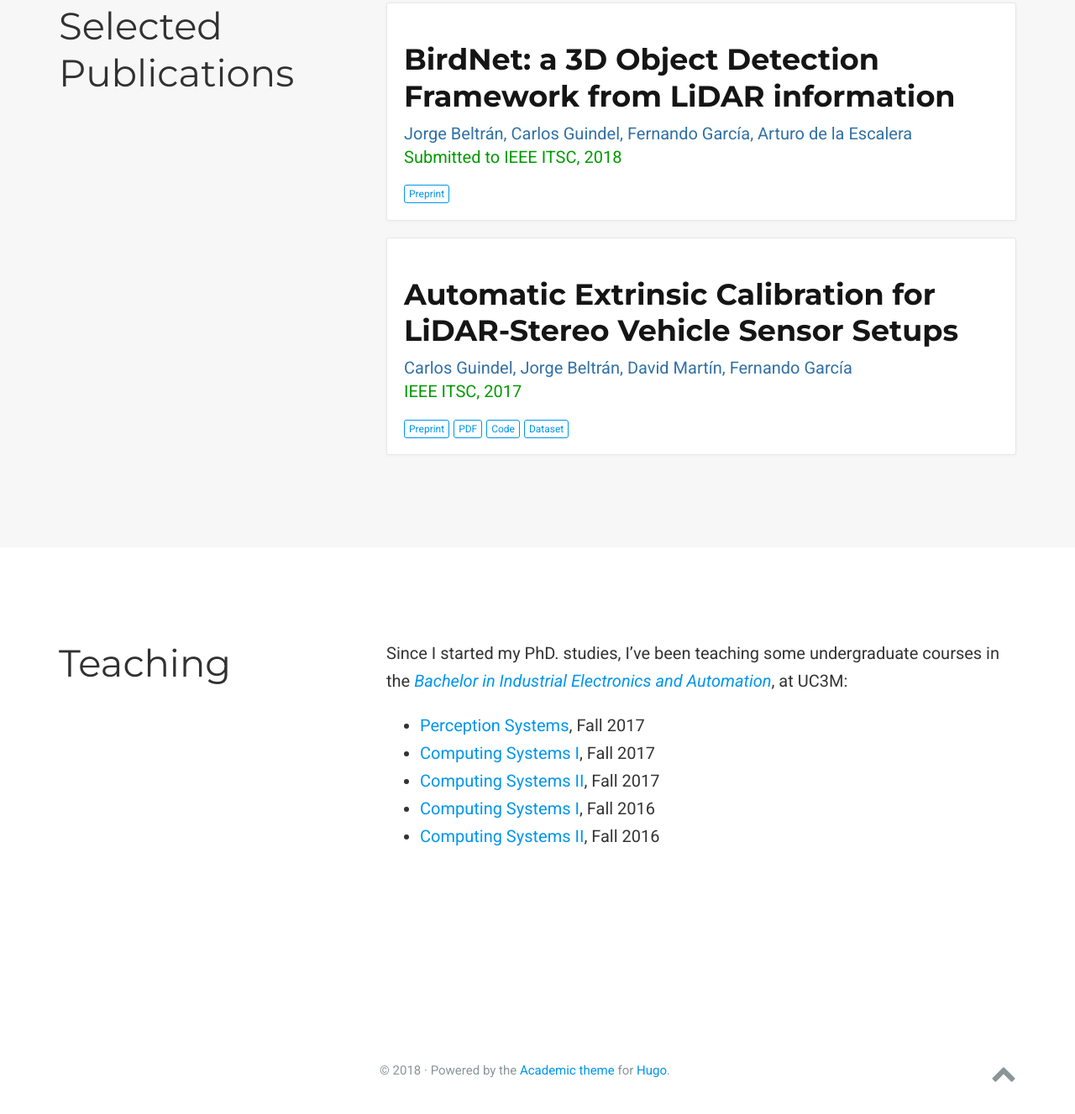
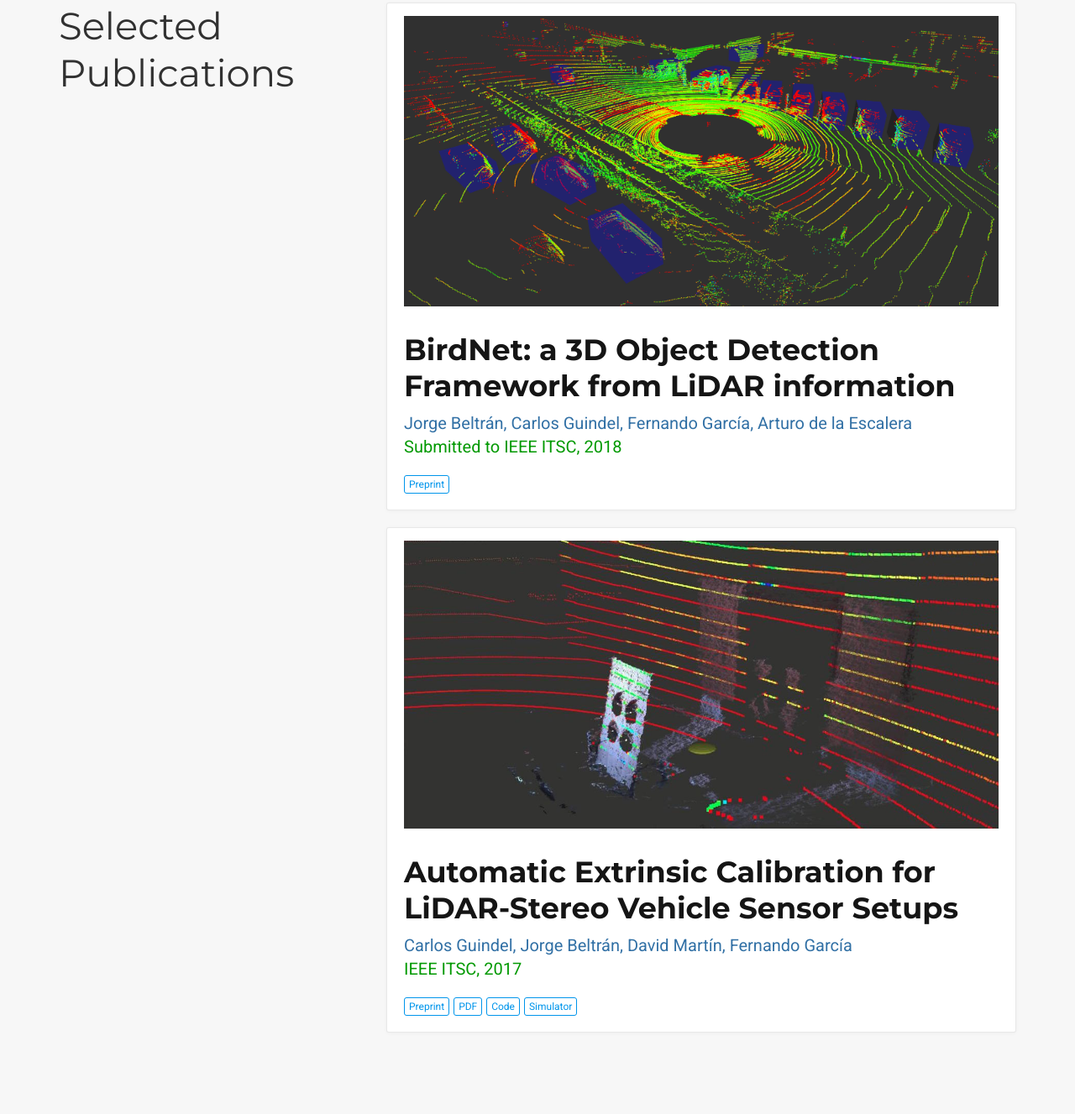
Before and after one commit to beltransen/beltransen.github.io, a plain HTML site: page index.html in a window 1280 px wide. Shown: the part 968-2295 px from the top of the page at 84% size. Drawn offline with nearby package versions, Linux system fonts and the light colour scheme; some icons are missing.

Commit message:
Publication and profile photo updates

```diff
--- a/home/index.xml
+++ b/home/index.xml
@@ -18,7 +18,7 @@
       <pubDate>Sun, 20 May 2018 00:00:00 +0200</pubDate>
 
       <guid>https://beltransen.github.io/home/about/</guid>
-      <description>Biography I&amp;rsquo;m currently doing my PhD at UC3M, in Madrid. My thesis is about 3D object detection for autonomous vehicles, fusing LiDAR and visual information with deep learning techniques. Although my background is in Computer Science, once I finished my Bachelor I decided to do a Master in Robotics. This move led me to my actual place in life, the Intelligent Systems Lab, where I&amp;rsquo;ve been working (and learning!) since then.</description>
+      <description>Biography I&amp;rsquo;m currently doing my PhD at UC3M, in Madrid. My thesis is about 3D object detection for autonomous vehicles, fusing LiDAR and visual information with deep learning techniques. Although my background is in Computer Science, once I finished my Bachelor I decided to do a Master in Robotics. This move led me to my current place in life, the Intelligent Systems Lab, where I&amp;rsquo;ve been working (and learning!) since then.</description>
     </item>
 
     <item>
--- a/index.html
+++ b/index.html
@@ -269,7 +269,7 @@
 
 <h1 id="biography">Biography</h1>
 
-<p>I&rsquo;m currently doing my PhD at UC3M, in Madrid. My thesis is about 3D object detection for autonomous vehicles, fusing LiDAR and visual information with deep learning techniques. Although my background is in Computer Science, once I finished my Bachelor I decided to do a Master in Robotics. This move led me to my actual place in life, the Intelligent Systems Lab, where I&rsquo;ve been working (and learning!) since then.</p>
+<p>I&rsquo;m currently doing my PhD at UC3M, in Madrid. My thesis is about 3D object detection for autonomous vehicles, fusing LiDAR and visual information with deep learning techniques. Although my background is in Computer Science, once I finished my Bachelor I decided to do a Master in Robotics. This move led me to my current place in life, the Intelligent Systems Lab, where I&rsquo;ve been working (and learning!) since then.</p>
 
 
     <div class="row">
@@ -359,6 +359,17 @@
 
 
 
+
+  <div>
+    <a href="https://beltransen.github.io/publication/birdnet/">
+
+
+        <img src="/img/birdnet_header.png" class="article-banner" itemprop="image">
+
+    </a>
+  </div>
+
+
   <h3 class="article-title" itemprop="name">
     <a href="https://beltransen.github.io/publication/birdnet/" itemprop="url">BirdNet: a 3D Object Detection Framework from LiDAR information</a>
   </h3>
@@ -418,6 +429,17 @@
 
 
 
+
+  <div>
+    <a href="https://beltransen.github.io/publication/velo2stereo/">
+
+
+        <img src="/img/itsc17_thumbnail.jpg" class="article-banner" itemprop="image">
+
+    </a>
+  </div>
+
+
   <h3 class="article-title" itemprop="name">
     <a href="https://beltransen.github.io/publication/velo2stereo/" itemprop="url">Automatic Extrinsic Calibration for LiDAR-Stereo Vehicle Sensor Setups</a>
   </h3>
@@ -464,9 +486,6 @@
 </a>
 
 
-<a class="btn btn-primary btn-outline btn-xs" href="https://github.com/beltransen/velo2cam_gazebo" target="_blank" rel="noopener">
-  Dataset
-</a>
 
 
 
@@ -475,6 +494,9 @@
 
 
 
+<a class="btn btn-primary btn-outline btn-xs" href="https://github.com/beltransen/velo2cam_gazebo" target="_blank" rel="noopener">
+  Simulator
+</a>
 
 
   </div>
```
Also changed, not shown: publication/index.html (+3 -3 lines), publication/velo2stereo/index.html (+3 -3 lines), img/birdnet_header.png (added), img/itsc17_thumbnail.jpg (added), img/portrait.jpg, 1 other file.
